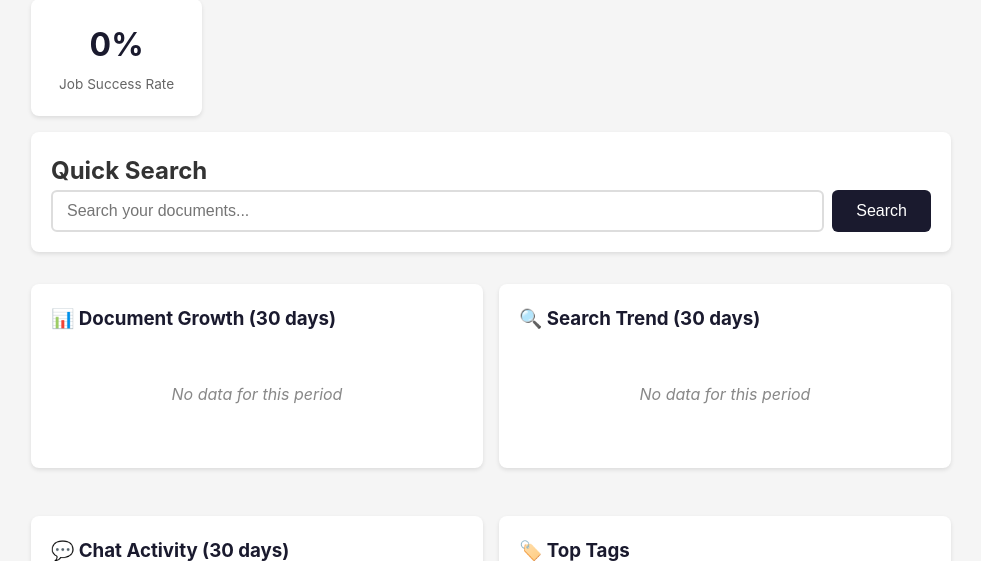
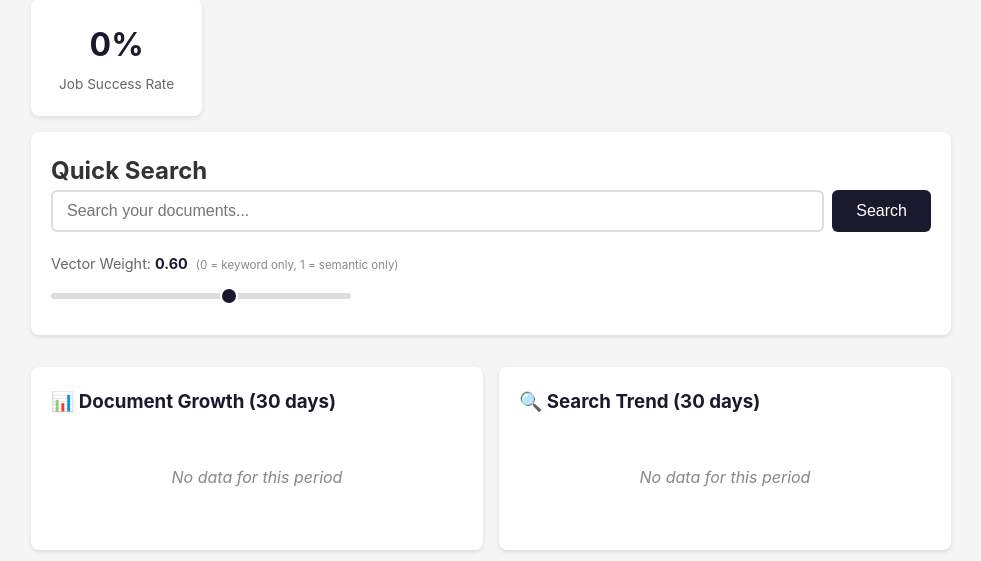
Before and after one commit to yzy806806/docmind, a FastAPI app: page / in a window 1280 px wide. Shown: the part 316-877 px from the top of the page, without its empty margins (149-1130 px from the left). Run offline with FastAPI, Linux system fonts and the light colour scheme; some libraries are stand-ins or nearby versions.

Commit message:
feat(search): vector_weight UI slider control in search interface
Add a range slider to the search form, search results, and dashboard
quick search pages that exposes the vector_weight parameter (0.0–1.0)
to end users. The slider is wired to the existing /search API parameter
via name="vector_weight" in the form, so it works with progressive
enhancement — the form submits the value as a GET param even without JS.

Changes:
- search_form.html: add vector_weight range slider with hint text
- search_results.html: add slider showing current value, export links
  carry vector_weight so CSV/JSON exports reflect user tuning
- dashboard.html: add slider to quick search form
- rendering.py: _render_search_results now accepts vector_weight and
  passes vw_current/vw_default to the template
- server.py: pass resolved_vw to _render_search_results
- styles.css: .vector-weight-control, .vw-slider styling (range input
  with custom thumb for webkit/moz)
- vector-weight-slider.js: external JS (ADR-003) that syncs the slider
  display value and updates export links in real time
- base.html: load vector-weight-slider.js with defer
- tests: 19 new tests (14 integration + 5 unit) covering slider
  presence, value persistence, export links, hint text, JS loading,
  clamped values, and rendering function

1842 tests pass, 1 skipped (pre-existing).

```diff
--- a/src/web/rendering.py
+++ b/src/web/rendering.py
@@ -442,7 +442,11 @@ def _render_search_form(error: str = "") -> str:
     return _render_template("search_form.html", error=error)
 
 
-def _render_search_results(query: str, results: list[dict]) -> str:
+def _render_search_results(
+    query: str,
+    results: list[dict],
+    vector_weight: float | None = None,
+) -> str:
     # Prepare results with escaped fields for template
     prepared = []
     for r in results:
@@ -454,7 +458,17 @@ def _render_search_results(query: str, results: list[dict]) -> str:
             "status": r.get("status", "pending"),
             "rank": r.get("rank", 0),
         })
-    return _render_template("search_results.html", query=query, results=prepared)
+    # Determine the vector_weight to display in the UI slider.
+    # When the user provided a value, show it back; otherwise show the
+    # engine default (0.6) so the slider starts at a sensible position.
+    vw_current = vector_weight if vector_weight is not None else 0.6
+    return _render_template(
+        "search_results.html",
+        query=query,
+        results=prepared,
+        vw_current=f"{vw_current:.2f}",
+        vw_default="0.60",
+    )
 
 
 def _find_collection_name(
--- a/src/web/server.py
+++ b/src/web/server.py
@@ -598,7 +598,7 @@ def create_app() -> FastAPI:
         if fmt in ("csv", "json"):
             return _export_search_results(validated_q, results, fmt)
 
-        html = _render_search_results(validated_q, results)
+        html = _render_search_results(validated_q, results, vector_weight=resolved_vw)
         return HTMLResponse(content=html)
 
     @app.get("/documents", response_class=HTMLResponse, include_in_schema=False)
--- a/src/web/static/css/styles.css
+++ b/src/web/static/css/styles.css
@@ -268,6 +268,62 @@ tr:hover { background: var(--hover-bg); }
     border-radius: 6px;
 }
 
+/* Vector weight slider control — Phase 7 search relevance tuning */
+.vector-weight-control {
+    margin-top: 12px;
+    padding: 8px 0;
+}
+
+.vector-weight-control label {
+    display: block;
+    font-size: 0.9em;
+    color: var(--text-muted);
+    margin-bottom: 6px;
+}
+
+.vector-weight-control .vw-value {
+    font-weight: 700;
+    color: var(--primary);
+}
+
+.vector-weight-control .vw-hint {
+    font-size: 0.8em;
+    color: var(--text-faint);
+    margin-left: 4px;
+}
+
+.vw-slider {
+    width: 100%;
+    max-width: 300px;
+    height: 6px;
+    -webkit-appearance: none;
+    appearance: none;
+    background: var(--input-border);
+    border-radius: 3px;
+    outline: none;
+    cursor: pointer;
+}
+
+.vw-slider::-webkit-slider-thumb {
+    -webkit-appearance: none;
+    appearance: none;
+    width: 18px;
+    height: 18px;
+    border-radius: 50%;
+    background: var(--primary);
+    cursor: pointer;
+    border: 2px solid var(--surface);
+}
+
+.vw-slider::-moz-range-thumb {
+    width: 18px;
+    height: 18px;
+    border-radius: 50%;
+    background: var(--primary);
+    cursor: pointer;
+    border: 2px solid var(--surface);
+}
+
 /* ================================================================
  * 9. Badges & Tags
  * ================================================================ */
--- /dev/null
+++ b/src/web/static/js/vector-weight-slider.js
@@ -0,0 +1,70 @@
+/* vector-weight-slider.js — UI logic for the hybrid search vector_weight slider.
+ *
+ * On any page with a .vw-slider element, this script:
+ *   1. Syncs the displayed value (.vw-value) as the user drags the slider.
+ *   2. On the search results page, updates the export links to carry the
+ *      current vector_weight so CSV/JSON exports reflect the user's tuning.
+ *
+ * The slider is a progressive-enhancement layer — the form still works
+ * as a plain GET submit even if JS fails to load (the name="vector_weight"
+ * input is submitted with the form).
+ */
+(function () {
+    "use strict";
+
+    function init() {
+        var sliders = document.querySelectorAll(".vw-slider");
+        if (sliders.length === 0) return;
+
+        sliders.forEach(function (slider) {
+            // Find the sibling .vw-value display element
+            var control = slider.closest(".vector-weight-control");
+            if (!control) return;
+            var valueDisplay = control.querySelector(".vw-value");
+            var defaultVal = valueDisplay
+                ? parseFloat(valueDisplay.getAttribute("data-default") || "0.6")
+                : 0.6;
+
+            function updateDisplay() {
+                var val = parseFloat(slider.value);
+                if (valueDisplay) {
+                    valueDisplay.textContent = val.toFixed(2);
+                }
+                updateExportLinks(val);
+            }
+
+            // Update export links on the search results page
+            function updateExportLinks(val) {
+                var exportLinks = document.querySelectorAll(
+                    ".search-export-bar .btn-export"
+                );
+                exportLinks.forEach(function (link) {
+                    var href = link.getAttribute("href");
+                    // Replace or add vector_weight= param in the href
+                    if (href.indexOf("vector_weight=") !== -1) {
+                        href = href.replace(
+                            /vector_weight=[\d.]+/,
+                            "vector_weight=" + val.toFixed(2)
+                        );
+                    } else {
+                        href = href + "&vector_weight=" + val.toFixed(2);
+                    }
+                    link.setAttribute("href", href);
+                });
+            }
+
+            // Set initial display from the slider's current value
+            // (which may differ from default on the results page)
+            updateDisplay();
+
+            // Update on user interaction
+            slider.addEventListener("input", updateDisplay);
+        });
+    }
+
+    if (document.readyState === "loading") {
+        document.addEventListener("DOMContentLoaded", init);
+    } else {
+        init();
+    }
+})();
--- a/src/web/templates/base.html
+++ b/src/web/templates/base.html
@@ -40,6 +40,7 @@
        Pages that use hx-* attributes get progressive enhancement; forms/links still
        work as full-page requests when HTMX is absent (no hx attribute = normal submit). #}
     <script src="/static/vendor/htmx.min.js" defer></script>
+    <script src="/static/js/vector-weight-slider.js" defer></script>
     {% block extra_js %}{% endblock %}
 </body>
 </html>
--- a/src/web/templates/dashboard.html
+++ b/src/web/templates/dashboard.html
@@ -34,6 +34,15 @@
             <input type="text" name="q" placeholder="Search your documents..." required>
             <button type="submit">Search</button>
         </form>
+        <div class="vector-weight-control">
+            <label for="vw-slider-dash">
+                Vector Weight: <span class="vw-value" data-default="0.6">0.60</span>
+                <span class="vw-hint">(0 = keyword only, 1 = semantic only)</span>
+            </label>
+            <input type="range" id="vw-slider-dash" name="vector_weight"
+                   min="0" max="1" step="0.05" value="0.6"
+                   class="vw-slider">
+        </div>
     </div>
 
     <div class="analytics-grid">
```
Also changed, not shown: docs/gap-analysis.md (+11 -12 lines), src/web/templates/search_form.html (+9 -0 lines), src/web/templates/search_results.html (+11 -2 lines), tests/test_hybrid_search_integration.py (+230 -0 lines).
